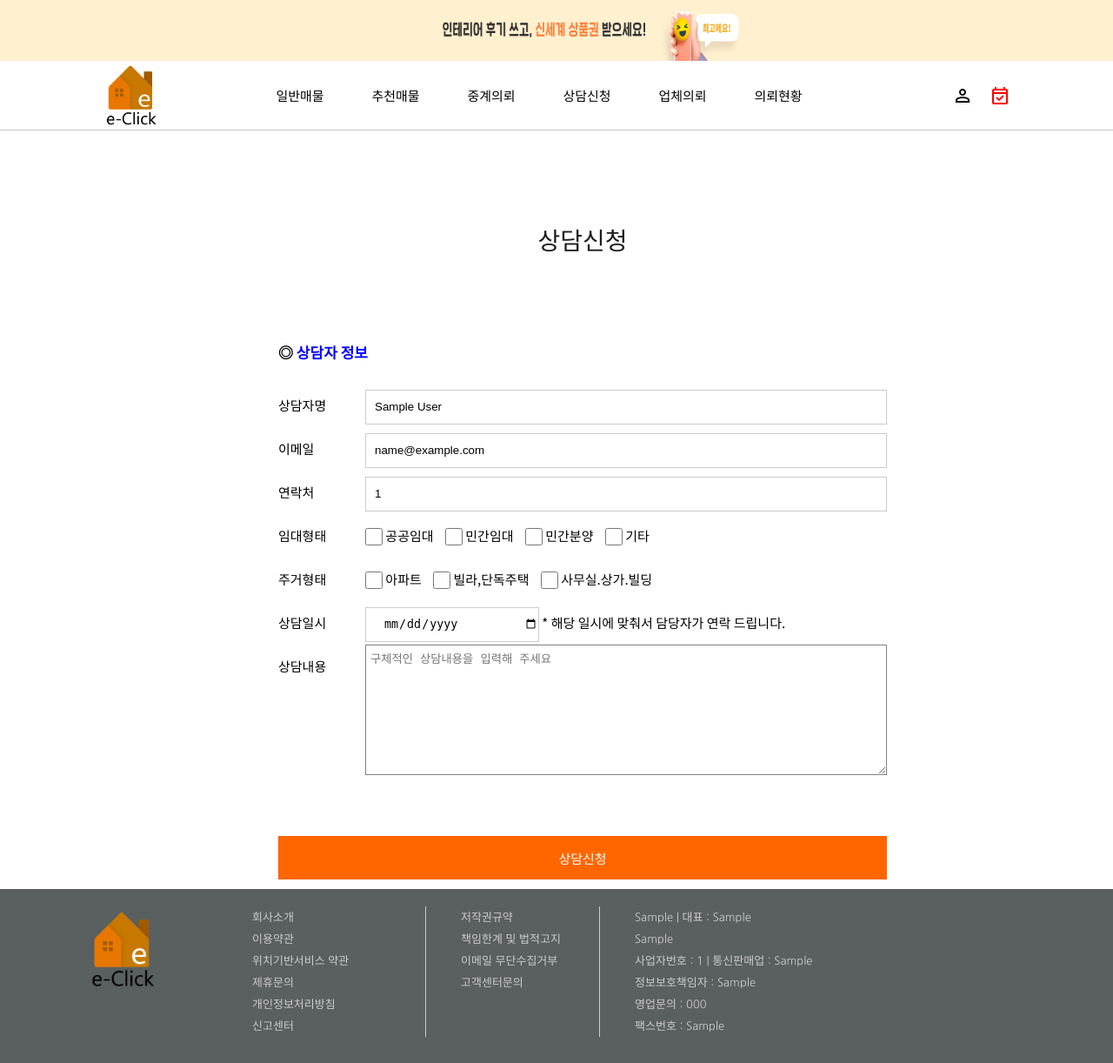
After one commit to HappySmile52/miniproject, a Java web app: page /realty/counsel.jsp in a window 1280 px wide. The commit adds this page. Shown: the whole page at 87% size. Run offline with Spring Boot 4, a stand-in JSP engine, Linux system fonts and the light colour scheme; the visitor is signed in with stand-in values (Sample User, id 1); the template is opened without the code that fills it: most values are stand-ins (such as "Sample title", 1, 10 or a date in 2020); the project's own start-up code is not run, and a stand-in starts its controllers and pages.

Commit message:
상담신청 기능 구현

```diff
--- a/miniproject/src/main/resources/META-INF/config.xml
+++ b/miniproject/src/main/resources/META-INF/config.xml
@@ -16,5 +16,6 @@
 	<typeAlias alias="webinfodto" type="miniproject.web_info_DTO"/>
 	<typeAlias alias="typeinfodto" type="miniproject.type_info_DTO"/>
 	<typeAlias alias="membershipdto" type="miniproject.membership_DTO"/>
+	<typeAlias alias="counseldto" type="miniproject.counsel_DTO"/>
 </typeAliases>
 </configuration>
--- a/miniproject/src/main/webapp/WEB-INF/db_config.xml
+++ b/miniproject/src/main/webapp/WEB-INF/db_config.xml
@@ -42,6 +42,7 @@
 				<value>classpath:/META-INF/webinfo_mapper.xml</value>
 				<value>classpath:/META-INF/typeinfo_mapper.xml</value>
 				<value>classpath:/META-INF/member_mapper.xml</value>
+				<value>classpath:/META-INF/counsel_mapper.xml</value>
 			</array>
 		</property>
 	</bean>
--- /dev/null
+++ b/miniproject/src/main/webapp/realty/counsel.jsp
@@ -0,0 +1,67 @@
+<%@ page import="java.util.Date"%>
+<%@ page language="java" contentType="text/html; charset=UTF-8"
+    pageEncoding="UTF-8"%>
+<%
+	Date today = new Date();
+%>
+<!DOCTYPE html>
+<html>
+<head>
+<meta charset="UTF-8">
+<title>상담신청</title>
+	<link rel="stylesheet" type="text/css" href="./css/index.css?v=1">
+	<link rel="stylesheet" type="text/css" href="./css/counsel.css?v=3">
+</head>
+<body>
+<body>
+<!-- 상단 -->
+<%@ include file="./top.jsp" %>
+<!-- 상단 -->
+<main>
+<!-- 상담신청 -->
+<form id="frm" method="post" action="./counselok.do">
+	<section class="sub">
+		<p>상담신청</p>
+		<div>
+			<span class="list_title">◎ <span style="color: blue;">상담자 정보</span></span>
+			<ul class="sub_ul">
+				<li>상담자명</li>
+				<li><input type="text" class="sel_input" value="${sessionScope.mname}" readonly></li>
+				<li>이메일</li>
+				<li><input type="text" class="sel_input" value="${sessionScope.memail}" readonly></li>
+				<li>연락처</li>
+				<li><input type="text" class="sel_input" value="${sessionScope.mtel}" readonly></li>
+				<li>임대형태</li>
+				<li>
+					<label><input type="checkbox" name="crent" value="공공임대" class="sel_check"> 공공임대</label>
+					<label><input type="checkbox" name="crent" value="민간임대" class="sel_check"> 민간임대</label>
+					<label><input type="checkbox" name="crent" value="민간분양" class="sel_check"> 민간분양</label>
+					<label><input type="checkbox" name="crent" value="기타" class="sel_check"> 기타</label>
+				</li>
+				<li>주거형태</li>
+				<li>
+					<label><input type="checkbox" name="chouse" value="아파트" class="sel_check"> 아파트</label>
+					<label><input type="checkbox" name="chouse" value="빌라,단독주택" class="sel_check"> 빌라,단독주택</label>
+					<label><input type="checkbox" name="chouse" value="사무실,상가,빌딩" class="sel_check"> 사무실.상가.빌딩</label>
+				</li>
+				<li>상담일시</li>
+				<li>
+					<input type="date" name="cdate" class="sel_input2"> * 해당 일시에 맞춰서 담당자가 연락 드립니다.
+				</li>
+				<li>상담내용</li>
+				<li style="height: 150px !important; line-height: 150px;">
+					<textarea name="ccontent" class="sel_input3" placeholder="구체적인 상담내용을 입력해 주세요"></textarea>
+				</li>
+			</ul>
+		</div>
+		<div><input type="button" value="상담신청" onclick="counsel_ok()"></div>
+	</section>
+</form>
+<!-- 상담신청 -->
+</main>
+<!-- 카피라이터 -->
+<%@ include file="./copyright.jsp" %>
+<!-- 카피라이터 -->
+</body>
+<script src="./js/counsel.js?v=<%=today%>"></script>
+</html>
--- /dev/null
+++ b/miniproject/src/main/webapp/realty/js/counsel.js
@@ -0,0 +1,45 @@
+// 상담일시 : 내일부터 선택 가능
+var tomorrow = new Date();
+tomorrow.setDate(tomorrow.getDate() + 1);
+var min_date = tomorrow.getFullYear() + "-"
+	+ String(tomorrow.getMonth() + 1).padStart(2, "0") + "-"
+	+ String(tomorrow.getDate()).padStart(2, "0");
+frm.cdate.min = min_date;
+
+// 체크박스 체크 개수
+function check_count(name){
+	var count = 0;
+	var list = document.getElementsByName(name);
+	for(var i = 0; i < list.length; i++){
+		if(list[i].checked == true){
+			count++;
+		}
+	}
+	return count;
+}
+
+// 상담신청 버튼
+function counsel_ok(){
+	if(check_count("crent") == 0){
+		alert("임대형태를 최소 1개 이상 선택하세요.");
+	}
+	else if(check_count("chouse") == 0){
+		alert("주거형태를 최소 1개 이상 선택하세요.");
+	}
+	else if(frm.cdate.value === ""){
+		alert("상담일시를 선택하세요.");
+		frm.cdate.focus();
+	}
+	else if(frm.cdate.value < min_date){
+		alert("상담일시는 오늘 이후 날짜만 선택 가능합니다.");
+		frm.cdate.value = "";
+		frm.cdate.focus();
+	}
+	else if(frm.ccontent.value.trim().length < 10){
+		alert("상담내용은 최소 10자 이상 입력하세요.");
+		frm.ccontent.focus();
+	}
+	else{
+		frm.submit();
+	}
+}
--- a/miniproject/src/main/webapp/realty/top.jsp
+++ b/miniproject/src/main/webapp/realty/top.jsp
@@ -14,7 +14,7 @@
 			<li>일반매물</li>
 			<li>추천매물</li>
 			<li>중계의뢰</li>
-			<li>상담신청</li>
+			<li onclick="location.href='./counsel.do'" style="cursor:pointer;">상담신청</li>
 			<li>업체의뢰</li>
 			<li>의뢰현황</li>
 			<li class="logins" onmouseleave="myinfo_menu(2)">
```
Also changed, not shown: miniproject/src/main/java/miniproject/counsel_DAO.java (added, +28 -0 lines), miniproject/src/main/java/miniproject/counsel_DTO.java (added, +16 -0 lines), miniproject/src/main/java/miniproject/counsel_mapper.java (added, +10 -0 lines), miniproject/src/main/java/miniproject/main_controller.java (+58 -0 lines), miniproject/src/main/resources/META-INF/counsel_mapper.xml (added, +11 -0 lines), 1 other file.
